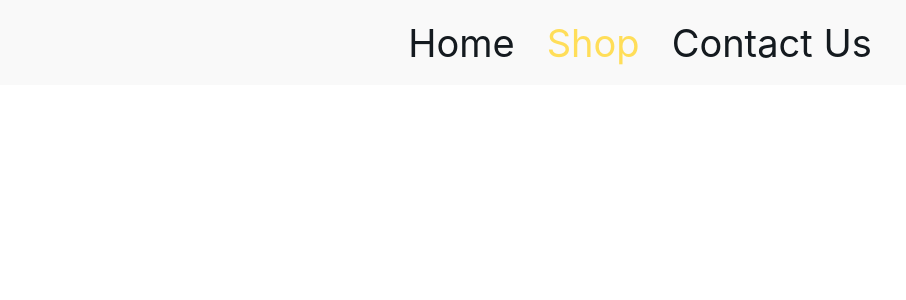
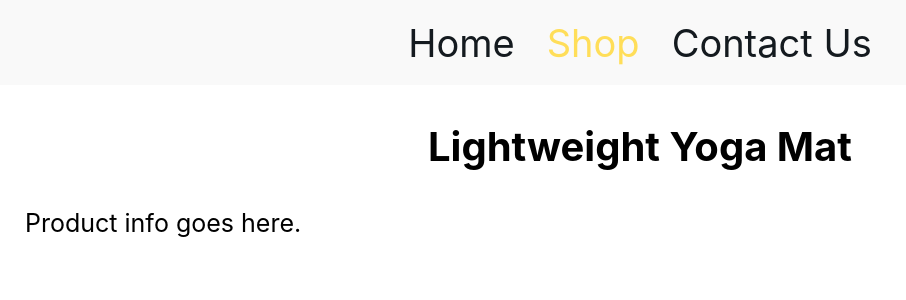
Before and after one commit to ericrothmuller/fireflyathletics, a React (Create React App) app in the folder fireflyathletics/: page /shop/lightweight-yoga-mat in a window 1280 px wide. Shown: the top 300 px of the page, without its empty margins (0-906 px from the left). Built offline with nearby package versions, Linux system fonts and the light colour scheme.

Commit message:
Added lightweight-yoga-mat product page, route for that page, and a link from the shop button to that page.

```diff
--- a/fireflyathletics/src/App.js
+++ b/fireflyathletics/src/App.js
@@ -7,6 +7,7 @@ import Home from './pages/home';
 import Shop from './pages/shop';
 import Contact from './pages/contact';
 import PremiumYogaMat from './pages/product-pages/premium-yoga-mat';
+import LightweightYogaMat from './pages/product-pages/lightweight-yoga-mat';
 
 function App() {
 return (
@@ -18,6 +19,7 @@ return (
     <Route path='/shop' element={<Shop/>} />
 		<Route path='/contact' element={<Contact/>} />
     <Route path='/shop/premium-yoga-mat' element={<PremiumYogaMat/>} />
+    <Route path='/shop/lightweight-yoga-mat' element={<LightweightYogaMat/>} />
 	</Routes>
 	</Router>
 );
--- /dev/null
+++ b/fireflyathletics/src/pages/product-pages/lightweight-yoga-mat.js
@@ -0,0 +1,12 @@
+import React from "react";
+
+const LightweightYogaMat = () => {
+    return (
+        <main className="pageHeadingDiv">
+        <h1 className="pageTitle">Lightweight Yoga Mat</h1>
+        <p className="pageParagraph">Product info goes here.</p>
+        </main>
+    );
+};
+
+export default LightweightYogaMat;
--- a/fireflyathletics/src/pages/shop.js
+++ b/fireflyathletics/src/pages/shop.js
@@ -14,7 +14,7 @@ return (
         <div className="singleProduct">
             <h2>Lightweight Yoga Mat</h2>
             <img src={falogo} className="singleProductImage" alt="logo" />
-            <p><button className="productButton">Shop</button></p>
+            <p><a href="/shop/lightweight-yoga-mat"><button className="productButton">Shop</button></a></p>
             </div>
         <div className="singleProduct">
             <h2>Yoga Blocks</h2>
```
